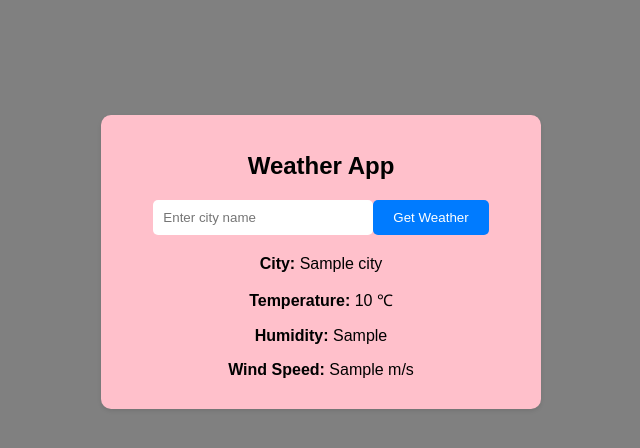
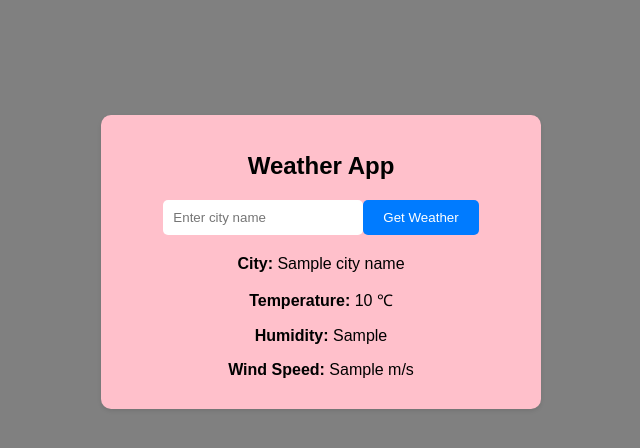
Before and after one commit to madhujha12/weather-app-using-python-FastAPI-, a FastAPI app: template templates/index.html in a window 1280 px wide. Shown: the part 138-586 px from the top of the page, without its empty margins (319-959 px from the left). Run offline with FastAPI, Linux system fonts and the light colour scheme; the template is opened without the code that fills it: most values are stand-ins (such as "Sample title", 1, 10 or a date in 2020).

Commit message:
initial commit

```diff
--- a/main.py
+++ b/main.py
@@ -10,6 +10,7 @@ import math
 from fastapi import FastAPI
 import uvicorn
 from fastapi.responses import HTMLResponse
+from fastapi import Form
 
 
 
@@ -17,9 +18,12 @@ from fastapi.responses import HTMLResponse
 app = FastAPI()
 templates = Jinja2Templates(directory="templates")
 
-@app.get("/weather/report",response_class=HTMLResponse)
-async def root(request: Request,city_name:str="Noida"):
-    # city_name="noida"
+@app.get("/")
+async def search_form(request: Request):
+    return templates.TemplateResponse("index.html", {"request": request})
+
+@app.post("/weather/report",response_class=HTMLResponse)
+async def weather_report(request: Request, city_name: str = Form(...)):
     user_api="fc802b05fccf507b6a3a1cbffdd0e3a4"
     complete_api_link="https://api.openweathermap.org/data/2.5/weather?q="+city_name+"&appid="+user_api
     api_link=requests.get(complete_api_link)
@@ -27,6 +31,9 @@ async def root(request: Request,city_name:str="Noida"):
 
     if api_data['cod']=='404':
         print("Invalidcity: {}, please check your city name".format(city_name))
+        res = ("Invalidcity: {}, please check your city name".format(city_name))
+        return templates.TemplateResponse("index.html",{"request": request, "res": res, "status": "404", "city_name": city_name })
+
     else:
         dic={}
         temp_city=str(int((api_data['main']['temp'])-273.15))+" celsius"
@@ -41,9 +48,8 @@ async def root(request: Request,city_name:str="Noida"):
         date_time=datetime.now().strftime("%d %b %Y | %I:%M:%S:%p")
         dic['date_time']=date_time
 
-        # json_object = json.dumps(dic, indent=4)
-        # print(type(dic))
-        return templates.TemplateResponse("index.html", {"request": request, "data": dic})
+        return templates.TemplateResponse("index.html", {"request": request, "data": dic, "city_name": city_name})
+
 
 
 if __name__ == "__main__":
--- a/templates/index.html
+++ b/templates/index.html
@@ -1,5 +1,3 @@
-
-<!DOCTYPE html>
 <html>
 <head>
     <title>Weather App</title>
@@ -25,6 +23,9 @@
             text-align: center;
         }
 
+        .no-city{
+            color:red;
+        }
         h1 {
             font-size: 24px;
             margin-bottom: 20px;
@@ -65,19 +66,25 @@
 <body>
     <div class="container">
         <h1>Weather App</h1>
-        <form action="/weather/report" method="get">
+        <form action="/weather/report" method="post">
 
-            <input type="text" name={{city_name}} placeholder="Enter city name" required>
+            <input type="text" name="city_name", placeholder="Enter city name" required>
             <button type="submit">Get Weather</button>
         </form>
         {% if data %}
             <div class="weather-info">
-                <p><strong>City:</strong> {{data.city }}</p>
+                <p><strong>City:</strong> {{city_name }}</p>
                 <p><strong>Temperature:</strong> {{data.current_temperature }} &#8451;</p>
                 <p><strong>Humidity:</strong> {{data.current_Humidity }}</p>
                 <p><strong>Wind Speed:</strong> {{ data.current_wind_speed }} m/s</p>
             </div>
         {% endif %}
+
+        {% if status=="404" %}
+            <div class="no-city">
+                <h1>{{res}}</h1>
+            </div>
+        {% endif %}
     </div>
 </body>
 </html>
```
Also changed, not shown: requirements.txt (added, +26 -0 lines), steps.txt (added, +10 -0 lines).
